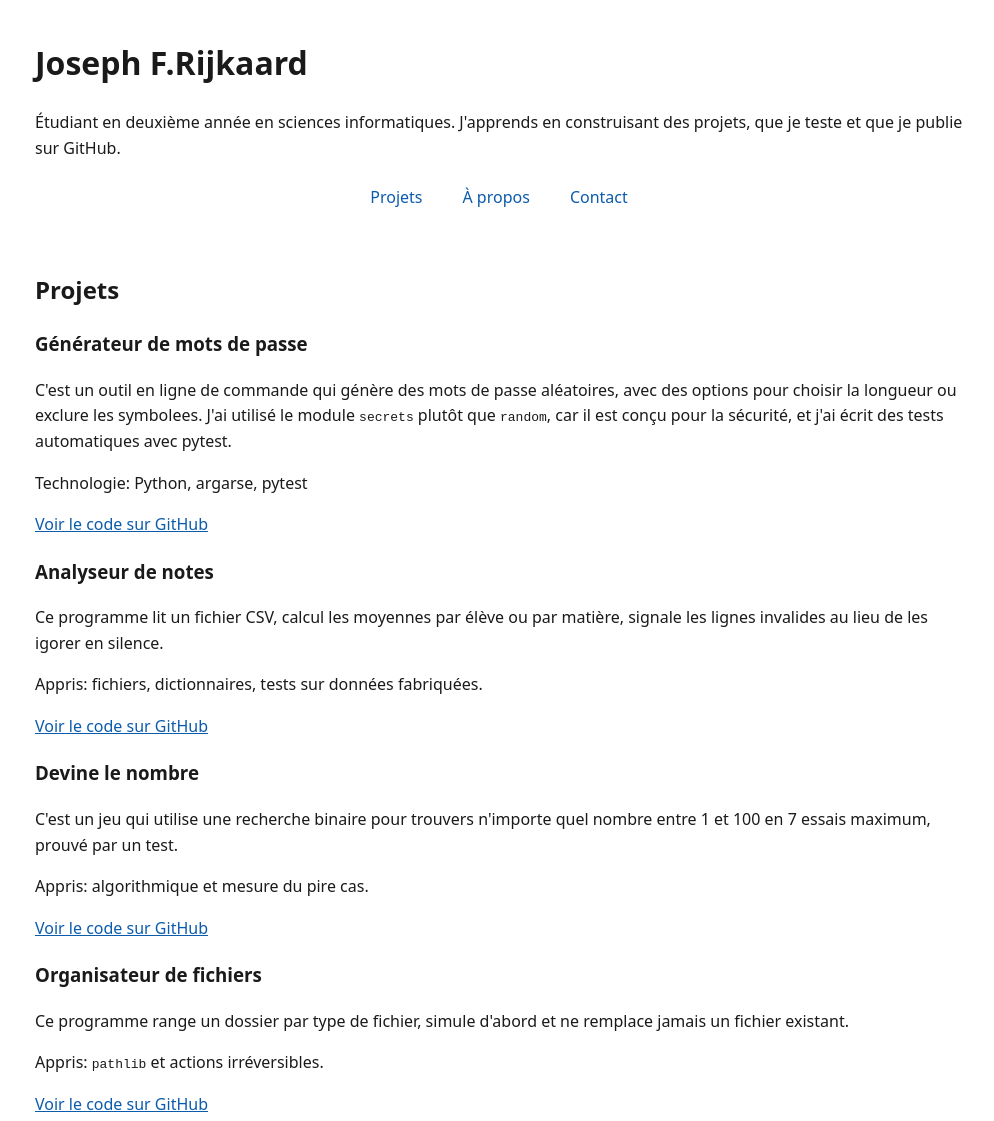
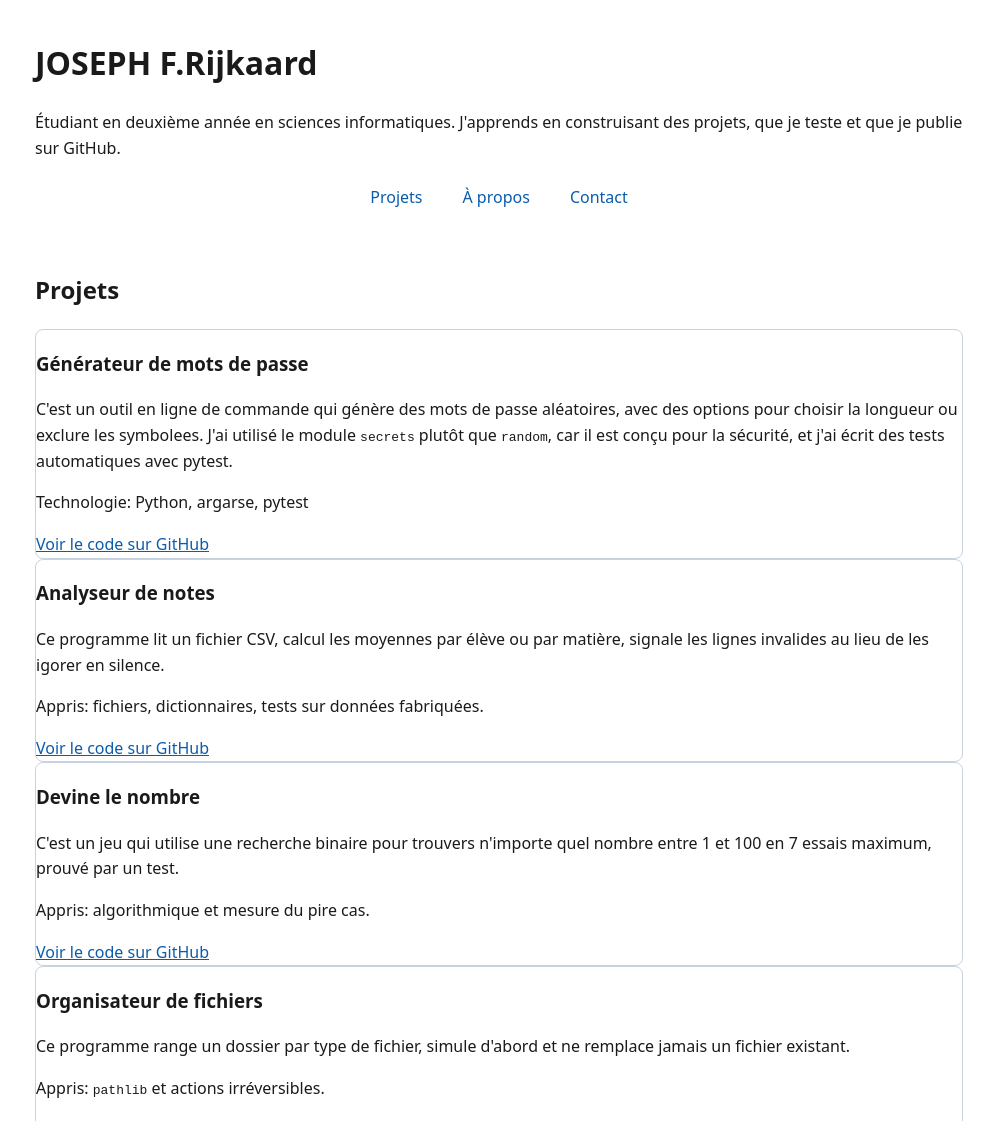
Before and after one commit to Zorojuro6/portfolio, a plain HTML site: page index.html in a window 1280 px wide. Shown: the top 1121 px of the page, without its empty margins (141-1135 px from the left). Drawn offline with Linux system fonts and the light colour scheme.

Commit message:
Ajoute la grille de projets avec Grid

```diff
--- a/index.html
+++ b/index.html
@@ -8,7 +8,7 @@
 </head>
 <body>
     <header>
-        <h1>Joseph F.Rijkaard</h1>
+        <h1>JOSEPH F.Rijkaard</h1>
         <p>Étudiant en deuxième année en sciences informatiques. J'apprends en construisant des projets, que je teste et que je publie sur GitHub.</p>
         <nav aria-label="Navigation principale">
             <a href="#projets">Projets</a>
@@ -20,6 +20,7 @@
     <main>
         <section id="projets">
             <h2>Projets</h2>
+            <div class="grille">
             <article>
                 <h3>Générateur de mots de passe</h3>
                 <p>
@@ -31,7 +32,9 @@
                 <p>Technologie: Python, argarse, pytest</p>
                 <a href="https://github.com/Zorojuro6/generateur-mdp">Voir le code sur GitHub</a>
             </article>
+            </div>
 
+            <div class="grille">
             <article>
                 <h3>Analyseur de notes</h3>
                 <p>
@@ -41,7 +44,9 @@
                 <p>Appris: fichiers, dictionnaires, tests sur données fabriquées.</p>
                 <a href="https://github.com/Zorojuro6/analyseur-notes">Voir le code sur GitHub</a>
             </article>
+            </div>
 
+            <div class="grille">
             <article>
                 <h3>Devine le nombre</h3>
                 <p>
@@ -51,7 +56,9 @@
                 <p>Appris: algorithmique et mesure du pire cas.</p>
                 <a href="https://github.com/Zorojuro6/devine-nombre">Voir le code sur GitHub</a>
             </article>
+            </div>
 
+            <div class="grille">
             <article>
                 <h3>Organisateur de fichiers</h3>
                 <p>
@@ -61,7 +68,9 @@
                 <p>Appris: <code>pathlib</code> et actions irréversibles.</p>
                 <a href="https://github.com/Zorojuro6/organisateur">Voir le code sur GitHub</a>
             </article>
+            </div>
 
+            <div class="grille">
             <article>
                 <h3>Gestionnaire de dépenses</h3>
                 <p>
@@ -71,7 +80,9 @@
                 <p>Appris: persistance et gestion des erreurs.</p>
                 <a href="https://github.com/Zorojuro6/depenses">Voir le code sur GitHub</a>
             </article>
+            </div>
 
+            <div class="grille">
             <article>
                 <h3>Structure de données</h3>
                 <p>
@@ -81,6 +92,7 @@
                 <p>Appris: classes et complexité.</p>
                 <a href="https://github.com/Zorojuro6/structures">Voir le code sur GitHub</a>
             </article>
+            </div>
         </section>
 
         <section id="apropos">
--- a/style.css
+++ b/style.css
@@ -27,7 +27,7 @@ a{
 }
 
 a:focus-visible{
-    outline: 3px solid var(--fond);
+    outline: 3px solid var(--texte);
     outline-offset: 2px;
 }
 
@@ -47,3 +47,20 @@ nav a{
 nav a:hover{
     background: #e8f0fa;
 }
+
+.grille{
+    display: grid;
+    grid-template-columns: repeat(auto-fit, minmax(16rem, 1fr));
+    gap: 1rem;
+}
+
+article{
+    border: 1px solid #c9d3df;
+    border-radius: 0.5rem;
+    padding: 1 rem;
+}
+
+.techno{
+    font-size: 0.9rem;
+    color: #4a5560;
+}
```
